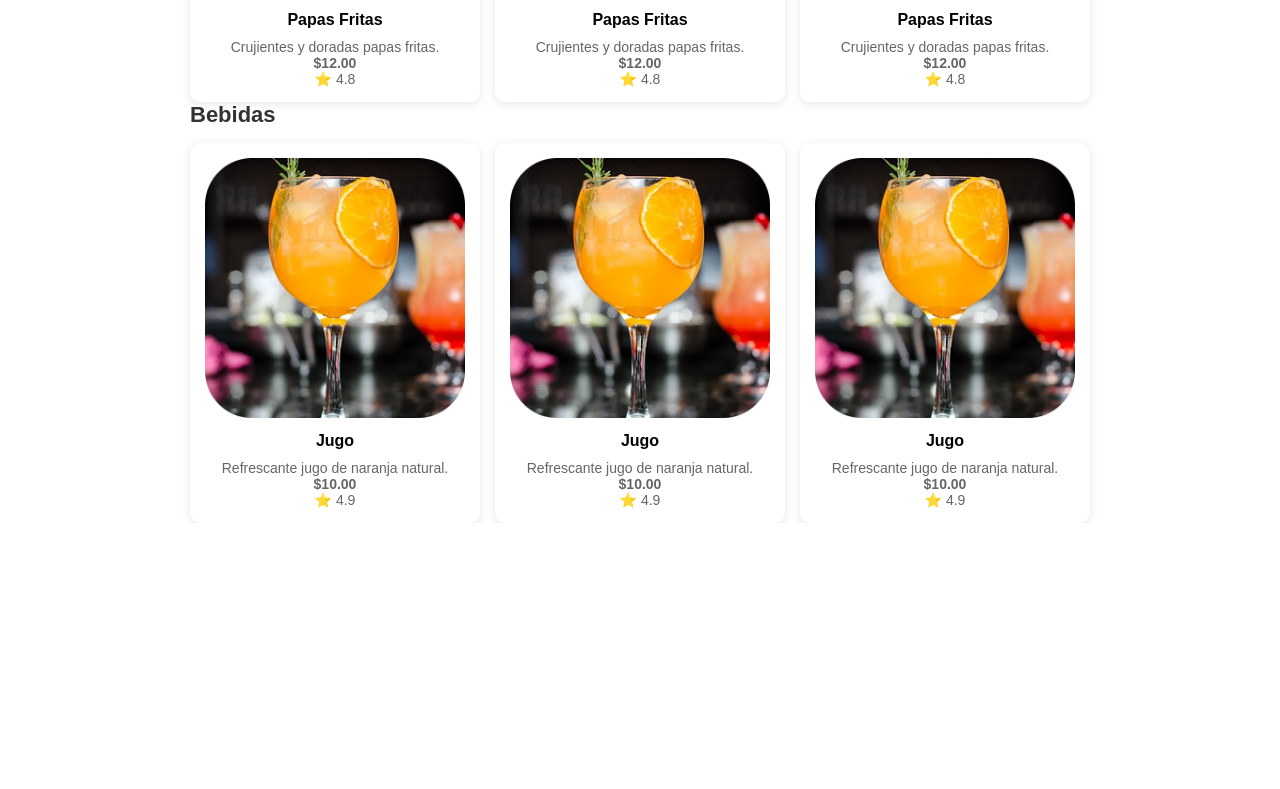
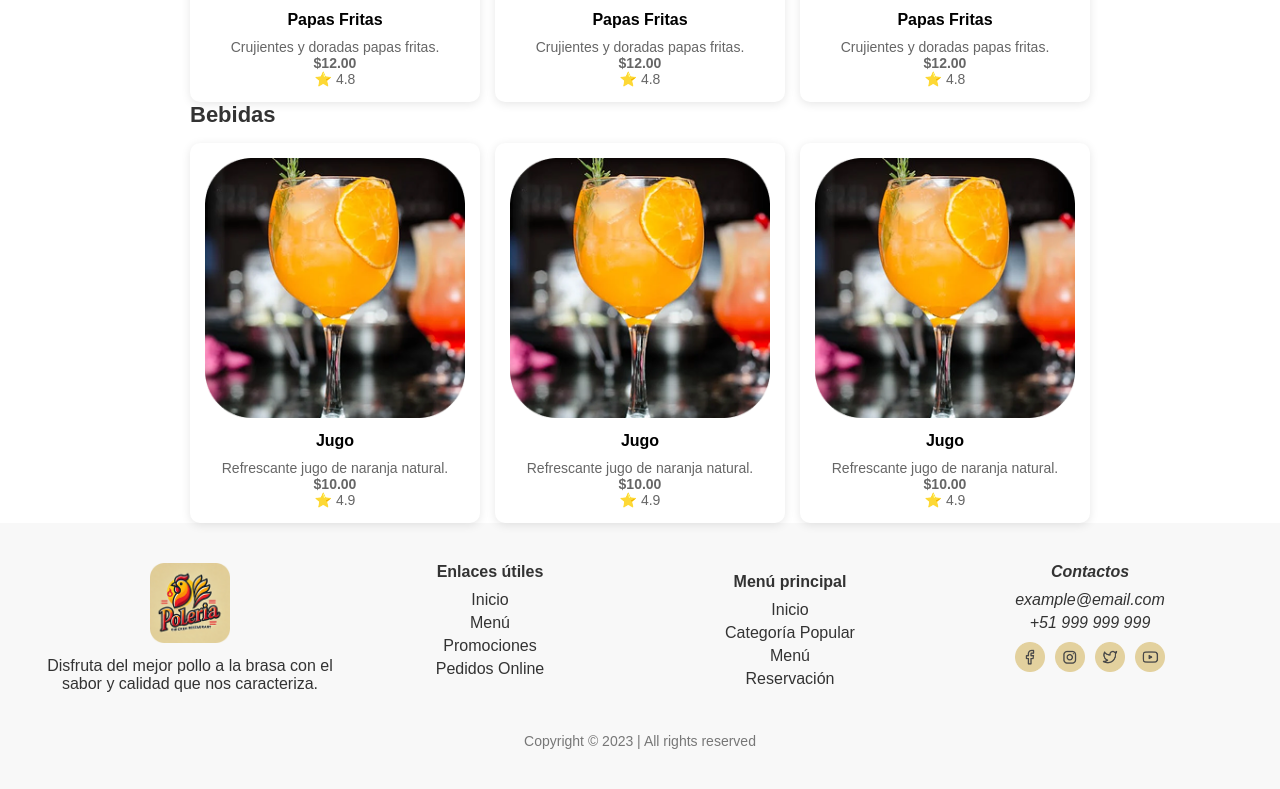
Before and after one commit to Huillcajs/Pollosuarez, a plain HTML site: page menu.html in a window 1280 px wide. Shown: the part 840-1629 px from the top of the page. Before the commit the page ends 1363 px from the top, so only its background shows below. Drawn offline with Linux system fonts and the light colour scheme.

Commit message:
actualizacion

```diff
--- /dev/null
+++ b/componentes/footerComponent.js
@@ -0,0 +1,54 @@
+class Footer extends HTMLElement {
+    constructor() {
+        super();
+        this.innerHTML = `
+        <footer class="footer">
+            <section class="footer-container">
+                <section class="footer-section logo-section">
+                    <img src="/img/polleria.png" alt="Logo de la pollería" class="footer-logo">
+                    <p>Disfruta del mejor pollo a la brasa con el sabor y calidad que nos caracteriza.</p>
+                </section>
+
+                <nav class="footer-section links-section">
+                    <h4>Enlaces útiles</h4>
+                    <ul>
+                        <li><a href="#">Inicio</a></li>
+                        <li><a href="#">Menú</a></li>
+                        <li><a href="#">Promociones</a></li>
+                        <li><a href="#">Pedidos Online</a></li>
+                    </ul>
+                </nav>
+
+                <nav class="footer-section menu-section">
+                    <h4>Menú principal</h4>
+                    <ul>
+                        <li><a href="#">Inicio</a></li>
+                        <li><a href="#">Categoría Popular</a></li>
+                        <li><a href="#">Menú</a></li>
+                        <li><a href="#">Reservación</a></li>
+                    </ul>
+                </nav>
+
+                <address class="footer-section contact-section">
+                    <h4>Contactos</h4>
+                    <p>example@email.com</p>
+                    <p>+51 999 999 999</p>
+                    <section class="social-icons">
+                        <a href="#"><img src="/img/fb.png" alt="Facebook"></a>
+                        <a href="#"><img src="/img/ig.png" alt="Instagram"></a>
+                        <a href="#"><img src="/img/twitter.png" alt="Twitter"></a>
+                        <a href="#"><img src="/img/YT.png" alt="YouTube"></a>
+                    </section>
+                </address>
+            </section>
+
+            <section class="footer-bottom">
+                <p>Copyright © 2023 | All rights reserved</p>
+            </section>
+        </footer>
+        `;
+    }
+
+}
+
+customElements.define("footer-component", Footer);
--- a/css/header.css
+++ b/css/global.css
@@ -1,4 +1,3 @@
-/* ======== HEADER GENERAL ======== */
 header {
     width: 100%;
     background: #fff;
@@ -102,3 +101,72 @@ header {
         display: block;
     }
 }
+/*FOOTER */
+.footer {
+    background: #E4D19C;
+    background-color: #f8f8f8;
+    padding: 40px 20px;
+    font-family: Arial, sans-serif;
+    color: #333;
+    text-align: center;
+}
+.footer-container {
+    display: flex;
+    justify-content: space-between;
+    max-width: 1200px;
+    margin: auto;
+    flex-wrap: wrap;
+}
+.footer-section {
+    flex: 1;
+    min-width: 200px;
+    margin-bottom: 20px;
+}
+.footer-logo {
+    width: 80px;
+    margin-bottom: 10px;
+}
+.footer-section h4 {
+    font-size: 16px;
+    font-weight: bold;
+    margin-bottom: 10px;
+}
+.footer-section ul {
+    list-style: none;
+    padding: 0;
+}
+.footer-section ul li {
+    margin: 5px 0;
+}
+.footer-section ul li a {
+    text-decoration: none;
+    color: #333;
+}
+.footer-section ul li a:hover {
+    color: #e63946;
+}
+.contact-section p {
+    margin: 5px 0;
+}
+.social-icons {
+    display: flex;
+    justify-content: center;
+    gap: 10px;
+    margin-top: 10px;
+}
+.social-icons a img {
+    width: 30px;
+    height: 30px;
+    transition: transform 0.3s;
+}
+.social-icons a img:hover {
+    transform: scale(1.1);
+}
+.footer-bottom {
+    margin-top: 20px;
+    font-size: 14px;
+    color: #777;
+}
+.footer-section{
+    background: none;
+}
--- a/menu.html
+++ b/menu.html
@@ -6,7 +6,8 @@
     <title>Document</title>
     <link rel="stylesheet" href="menu.css">
     <script type="module" src="componentes/headerComponent.js"></script>
-    <link rel="stylesheet" href="css/header.css">
+    <link rel="stylesheet" href="css/global.css">
+    <script type="module" src="componentes/footerComponent.js"></script>
 </head>
 <body>
     <header-component></header-component>
@@ -88,5 +89,7 @@
         </section>
     </section>
 
+    <footer-component></footer-component>
+
 </body>
 </html>
```
Also changed, not shown: contactanos.html (+4 -1 lines), index.html (+3 -45 lines), nosotros.html (+3 -3 lines), servicio.html (+4 -1 lines).
